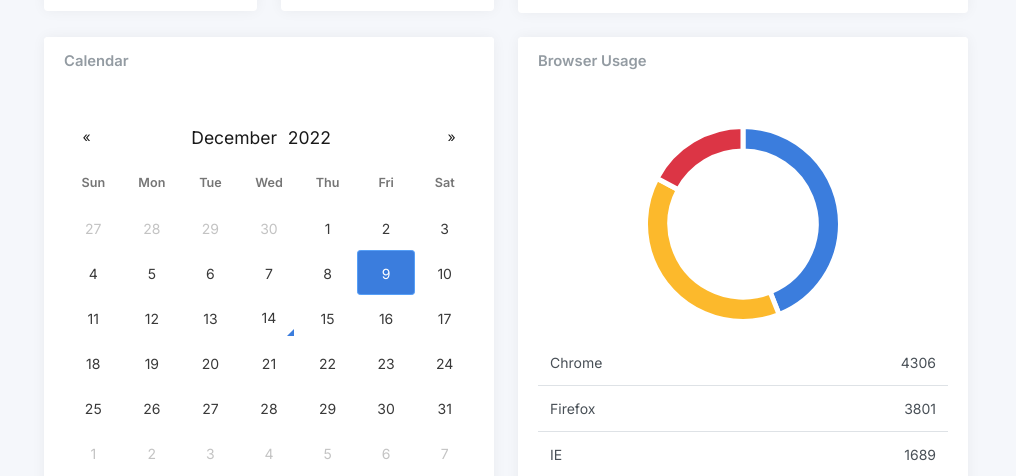
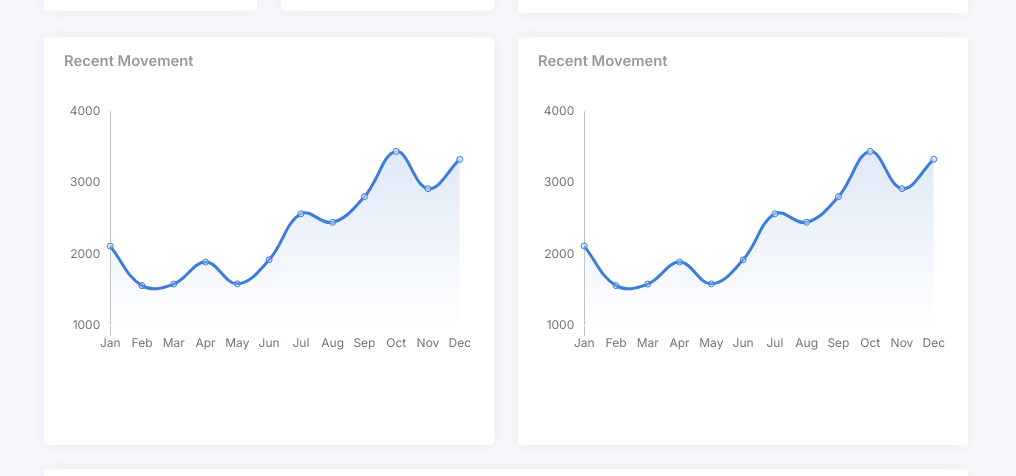
Before and after one commit to OumaimaBensar/competition, a website: page static/index.html in a window 1280 px wide. Shown: the part 476-952 px from the top of the page, 264-1280 px from the left. Drawn offline with Linux system fonts and the light colour scheme.

Commit message:
added graphs

```diff
--- a/static/index.html
+++ b/static/index.html
@@ -390,7 +390,6 @@
 						<div class="col-xl-6 col-xxl-7">
 							<div class="card flex-fill w-100">
 								<div class="card-header">
-
 									<h5 class="card-title mb-0">Recent Movement</h5>
 								</div>
 								<div class="card-body py-3">
@@ -403,37 +402,22 @@
 					</div>
 
 					<div class="row">
-						<div class="col-12 col-md-6 col-xxl-3 d-flex order-2 order-xxl-3">
-							<div class="card flex-fill w-100">
+						<div class="col-12 col-md-6 col-xxl-3 d-flex order-1 order-xxl-1">
+							<div class="card flex-fill">
+								<div class="card-header">
+									<h5 class="card-title mb-0">Recent Movement</h5>
+								</div>
+								<div class="card-body py-3">
+									<div class="chart chart-sm">
+										<canvas id="chartjs-dashboard-line1"></canvas>
+									</div>
+								</div>
 								<div class="card-header">
 
-									<h5 class="card-title mb-0">Browser Usage</h5>
+
 								</div>
 								<div class="card-body d-flex">
-									<div class="align-self-center w-100">
-										<div class="py-3">
-											<div class="chart chart-xs">
-												<canvas id="chartjs-dashboard-pie"></canvas>
-											</div>
-										</div>
 
-										<table class="table mb-0">
-											<tbody>
-												<tr>
-													<td>Chrome</td>
-													<td class="text-end">4306</td>
-												</tr>
-												<tr>
-													<td>Firefox</td>
-													<td class="text-end">3801</td>
-												</tr>
-												<tr>
-													<td>IE</td>
-													<td class="text-end">1689</td>
-												</tr>
-											</tbody>
-										</table>
-									</div>
 								</div>
 							</div>
 						</div>
@@ -451,15 +435,19 @@
 						<div class="col-12 col-md-6 col-xxl-3 d-flex order-1 order-xxl-1">
 							<div class="card flex-fill">
 								<div class="card-header">
+									<h5 class="card-title mb-0">Recent Movement</h5>
+								</div>
+								<div class="card-body py-3">
+									<div class="chart chart-sm">
+										<canvas id="chartjs-dashboard-line2"></canvas>
+									</div>
+								</div>
+								<div class="card-header">
 
-									<h5 class="card-title mb-0">Calendar</h5>
+
 								</div>
 								<div class="card-body d-flex">
-									<div class="align-self-center w-100">
-										<div class="chart">
-											<div id="datetimepicker-dashboard"></div>
-										</div>
-									</div>
+
 								</div>
 							</div>
 						</div>
@@ -561,33 +549,6 @@
 				</div>
 			</main>
 
-			<footer class="footer">
-				<div class="container-fluid">
-					<div class="row text-muted">
-						<div class="col-6 text-start">
-							<p class="mb-0">
-								<a class="text-muted" href="https://adminkit.io/" target="_blank"><strong>AdminKit</strong></a> - <a class="text-muted" href="https://adminkit.io/" target="_blank"><strong>Bootstrap Admin Template</strong></a>								&copy;
-							</p>
-						</div>
-						<div class="col-6 text-end">
-							<ul class="list-inline">
-								<li class="list-inline-item">
-									<a class="text-muted" href="https://adminkit.io/" target="_blank">Support</a>
-								</li>
-								<li class="list-inline-item">
-									<a class="text-muted" href="https://adminkit.io/" target="_blank">Help Center</a>
-								</li>
-								<li class="list-inline-item">
-									<a class="text-muted" href="https://adminkit.io/" target="_blank">Privacy</a>
-								</li>
-								<li class="list-inline-item">
-									<a class="text-muted" href="https://adminkit.io/" target="_blank">Terms</a>
-								</li>
-							</ul>
-						</div>
-					</div>
-				</div>
-			</footer>
 		</div>
 	</div>
 
@@ -601,6 +562,146 @@
 			gradient.addColorStop(1, "rgba(215, 227, 244, 0)");
 			// Line chart
 			new Chart(document.getElementById("chartjs-dashboard-line"), {
+				type: "line",
+				data: {
+					labels: ["Jan", "Feb", "Mar", "Apr", "May", "Jun", "Jul", "Aug", "Sep", "Oct", "Nov", "Dec"],
+					datasets: [{
+						label: "Sales ($)",
+						fill: true,
+						backgroundColor: gradient,
+						borderColor: window.theme.primary,
+						data: [
+							2115,
+							1562,
+							1584,
+							1892,
+							1587,
+							1923,
+							2566,
+							2448,
+							2805,
+							3438,
+							2917,
+							3327
+						]
+					}]
+				},
+				options: {
+					maintainAspectRatio: false,
+					legend: {
+						display: false
+					},
+					tooltips: {
+						intersect: false
+					},
+					hover: {
+						intersect: true
+					},
+					plugins: {
+						filler: {
+							propagate: false
+						}
+					},
+					scales: {
+						xAxes: [{
+							reverse: true,
+							gridLines: {
+								color: "rgba(0,0,0,0.0)"
+							}
+						}],
+						yAxes: [{
+							ticks: {
+								stepSize: 1000
+							},
+							display: true,
+							borderDash: [3, 3],
+							gridLines: {
+								color: "rgba(0,0,0,0.0)"
+							}
+						}]
+					}
+				}
+			});
+		});
+	</script>
+	<script>
+		document.addEventListener("DOMContentLoaded", function() {
+			var ctx = document.getElementById("chartjs-dashboard-line1").getContext("2d");
+			var gradient = ctx.createLinearGradient(0, 0, 0, 225);
+			gradient.addColorStop(0, "rgba(215, 227, 244, 1)");
+			gradient.addColorStop(1, "rgba(215, 227, 244, 0)");
+			// Line chart
+			new Chart(document.getElementById("chartjs-dashboard-line1"), {
+				type: "line",
+				data: {
+					labels: ["Jan", "Feb", "Mar", "Apr", "May", "Jun", "Jul", "Aug", "Sep", "Oct", "Nov", "Dec"],
+					datasets: [{
+						label: "Sales ($)",
+						fill: true,
+						backgroundColor: gradient,
+						borderColor: window.theme.primary,
+						data: [
+							2115,
+							1562,
+							1584,
+							1892,
+							1587,
+							1923,
+							2566,
+							2448,
+							2805,
+							3438,
+							2917,
+							3327
+						]
+					}]
+				},
+				options: {
+					maintainAspectRatio: false,
+					legend: {
+						display: false
+					},
+					tooltips: {
+						intersect: false
+					},
+					hover: {
+						intersect: true
+					},
+					plugins: {
+						filler: {
+							propagate: false
+						}
+					},
+					scales: {
+						xAxes: [{
+							reverse: true,
+							gridLines: {
+								color: "rgba(0,0,0,0.0)"
+							}
+						}],
+						yAxes: [{
+							ticks: {
+								stepSize: 1000
+							},
+							display: true,
+							borderDash: [3, 3],
+							gridLines: {
+								color: "rgba(0,0,0,0.0)"
+							}
+						}]
+					}
+				}
+			});
+		});
+	</script>
+	<script>
+		document.addEventListener("DOMContentLoaded", function() {
+			var ctx = document.getElementById("chartjs-dashboard-line2").getContext("2d");
+			var gradient = ctx.createLinearGradient(0, 0, 0, 225);
+			gradient.addColorStop(0, "rgba(215, 227, 244, 1)");
+			gradient.addColorStop(1, "rgba(215, 227, 244, 0)");
+			// Line chart
+			new Chart(document.getElementById("chartjs-dashboard-line2"), {
 				type: "line",
 				data: {
 					labels: ["Jan", "Feb", "Mar", "Apr", "May", "Jun", "Jul", "Aug", "Sep", "Oct", "Nov", "Dec"],
```
